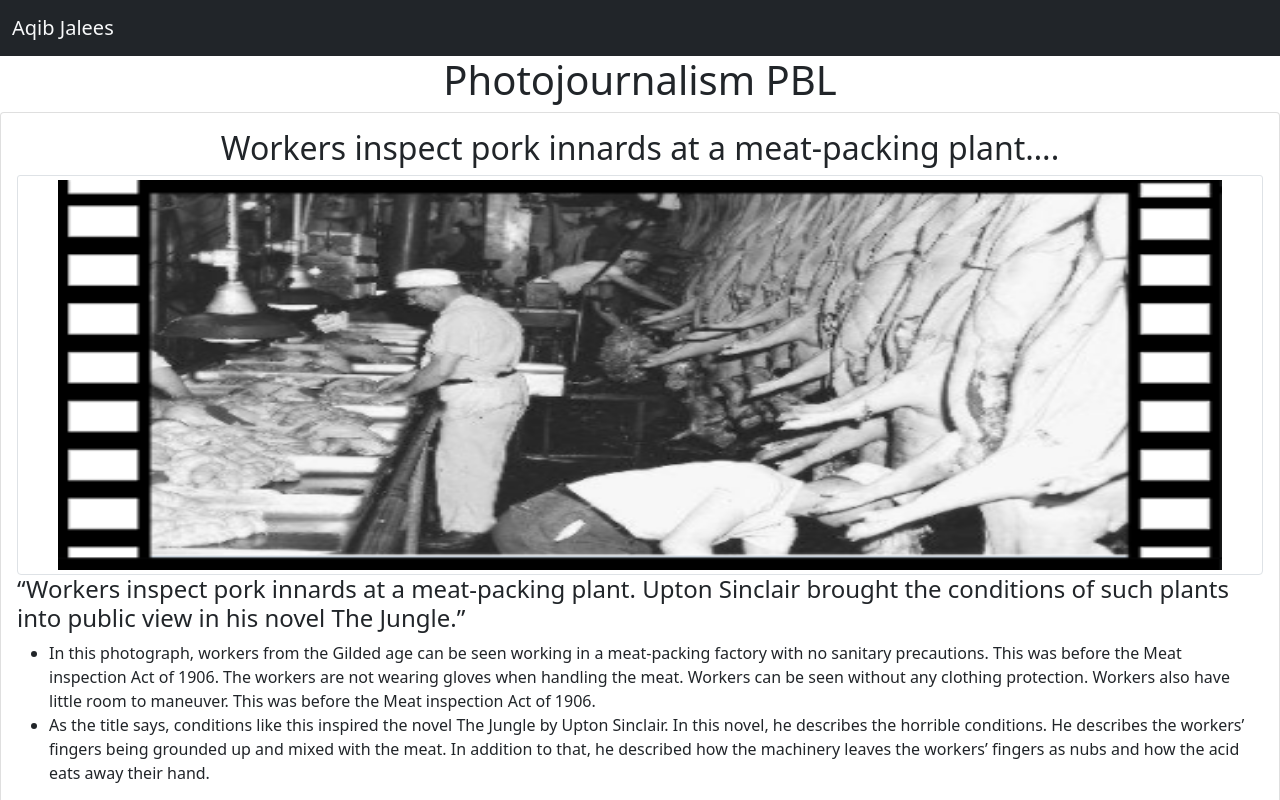
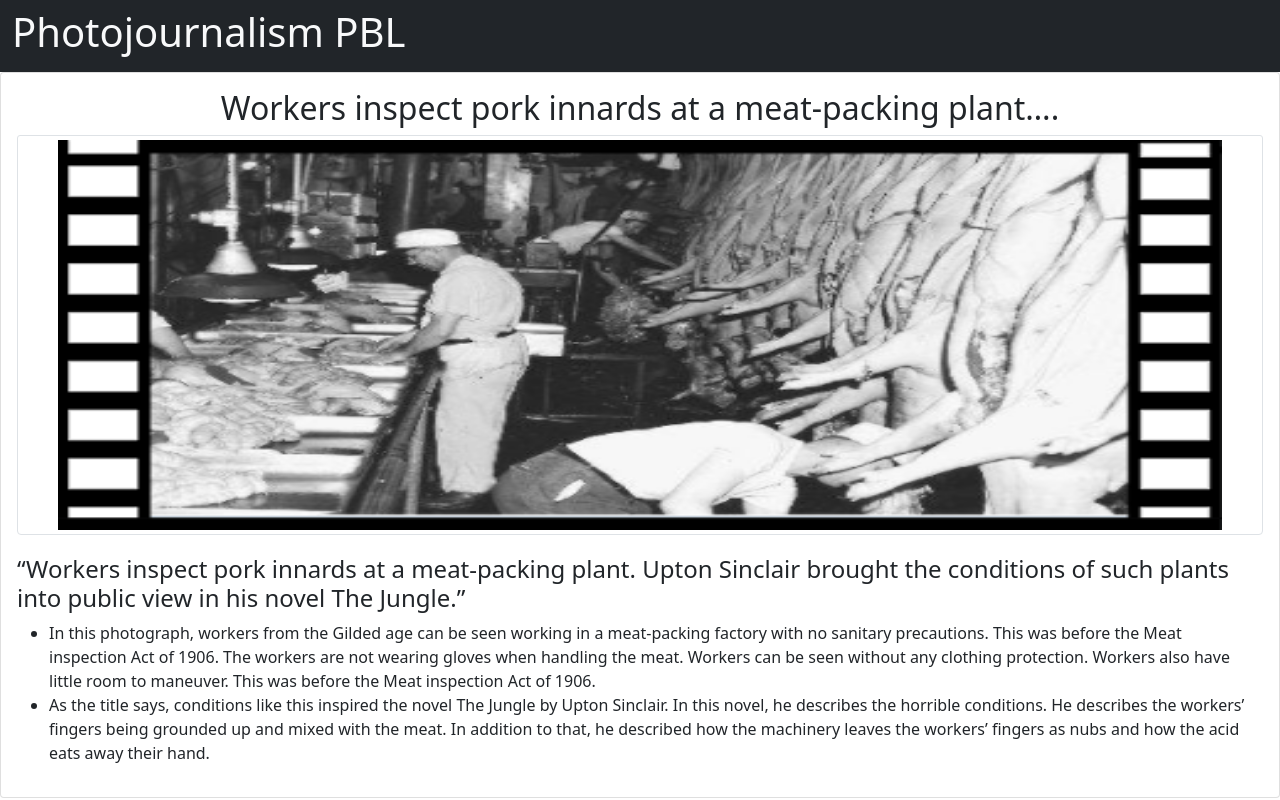
Before and after one commit to ansarisalmansaa/bootstrap-demo, a plain HTML site: page index.html in a window 1280 px wide. Shown: the top 800 px of the page. Drawn offline with nearby package versions, Linux system fonts and the light colour scheme.

Commit message:
Added padding to the paragraph

```diff
--- a/index.html
+++ b/index.html
@@ -15,13 +15,11 @@
       <button class="navbar-toggler " type="button" data-bs-toggle="collapse" data-bs-target="#navbarTogglerDemo01" aria-controls="navbarTogglerDemo01" aria-expanded="false" aria-label="Toggle navigation">
         <span class="navbar-toggler-icon"></span>
       </button>
-      <div class="collapse navbar-collapse" id="navbarTogglerDemo01">
-        <a class="navbar-brand text-light " href="#">Aqib Jalees</a>
-      </div>
+      <h1 class="text-center text-light">Photojournalism PBL</h1>
   </nav>
 <body>
   <div>
-    <h1 class="text-center" >Photojournalism PBL</h1>
+
   </div>
   <div>
     <div class="card mb-3">
@@ -30,7 +28,7 @@
           <h2 class="card-title text-center">Workers inspect pork innards at a meat-packing plant….
         </h2>
         <img src="images/image1.png" style="height: 400px; padding-left: 40px; padding-right: 40px;" class="card-img-top img-fluid img-thumbnail"  alt="...">
-          <h4 class="card-text">“Workers inspect pork innards at a meat-packing plant. Upton Sinclair brought the conditions of such plants into public view in his novel The Jungle.”</h3>
+          <h4 class="card-text"style="padding-top: 20px;">“Workers inspect pork innards at a meat-packing plant. Upton Sinclair brought the conditions of such plants into public view in his novel The Jungle.”</h3>
           <ul>
               <li>In this photograph, workers from the Gilded age can be seen working in a meat-packing factory with no sanitary precautions. This was before the Meat inspection Act of 1906. The workers are not wearing gloves when handling the meat. Workers can be seen without any clothing protection. Workers also have little room to maneuver. This was before the Meat inspection Act of 1906. </li>
               <li>As the title says, conditions like this inspired the novel The Jungle by Upton Sinclair. In this novel, he describes the horrible conditions. He describes the workers’ fingers  being grounded up and mixed with the meat. In addition to that, he described how the machinery leaves the workers’ fingers as nubs and how the acid eats away their hand.</li>
```
